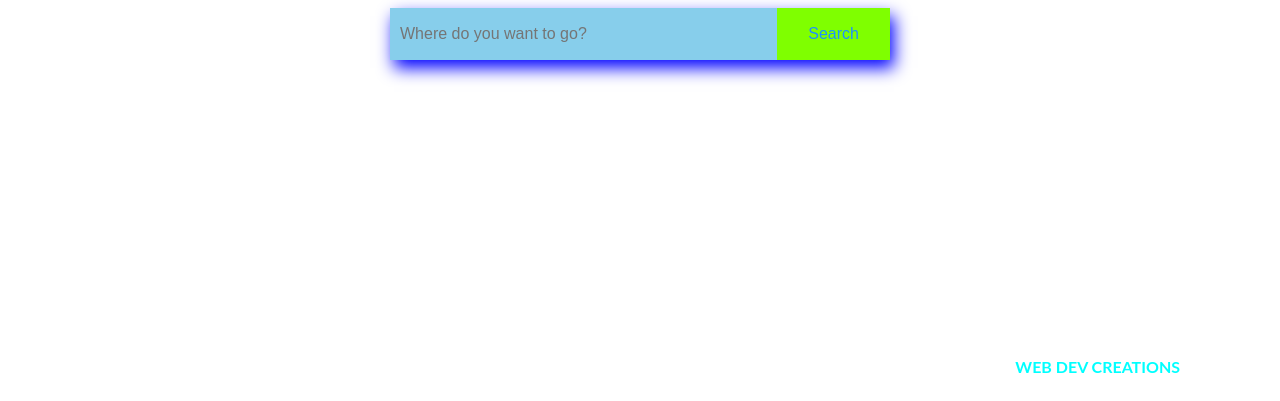
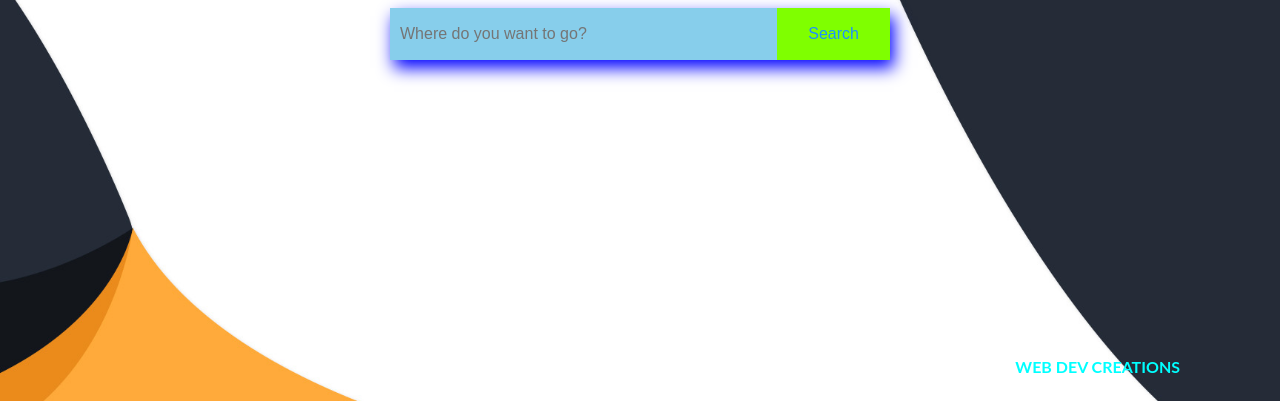
Before and after one commit to daniyal8/Travel-Web, a plain HTML site: page index.html in a window 1280 px wide. Shown: the part 399-800 px from the top of the page. Drawn offline with Linux system fonts and the light colour scheme.

Commit message:
Update style.css

```diff
--- a/style.css
+++ b/style.css
@@ -5,7 +5,7 @@
 body{
     font-family: 'Lato', sans-serif;
     margin: 0;
-    background-image: url("web4.jpg");
+    background-image: url("web4.jpeg");
     background-size: cover;
     background-position: top center;
     background-repeat: no-repeat;
```
